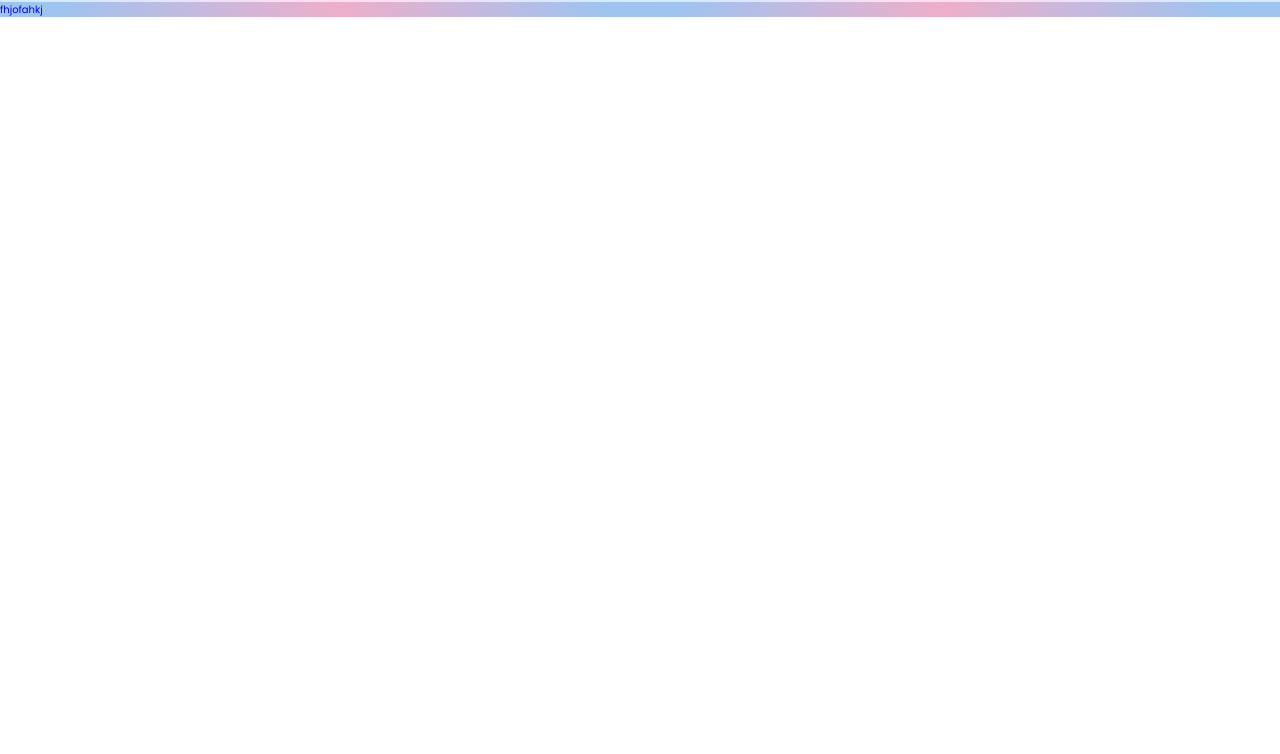
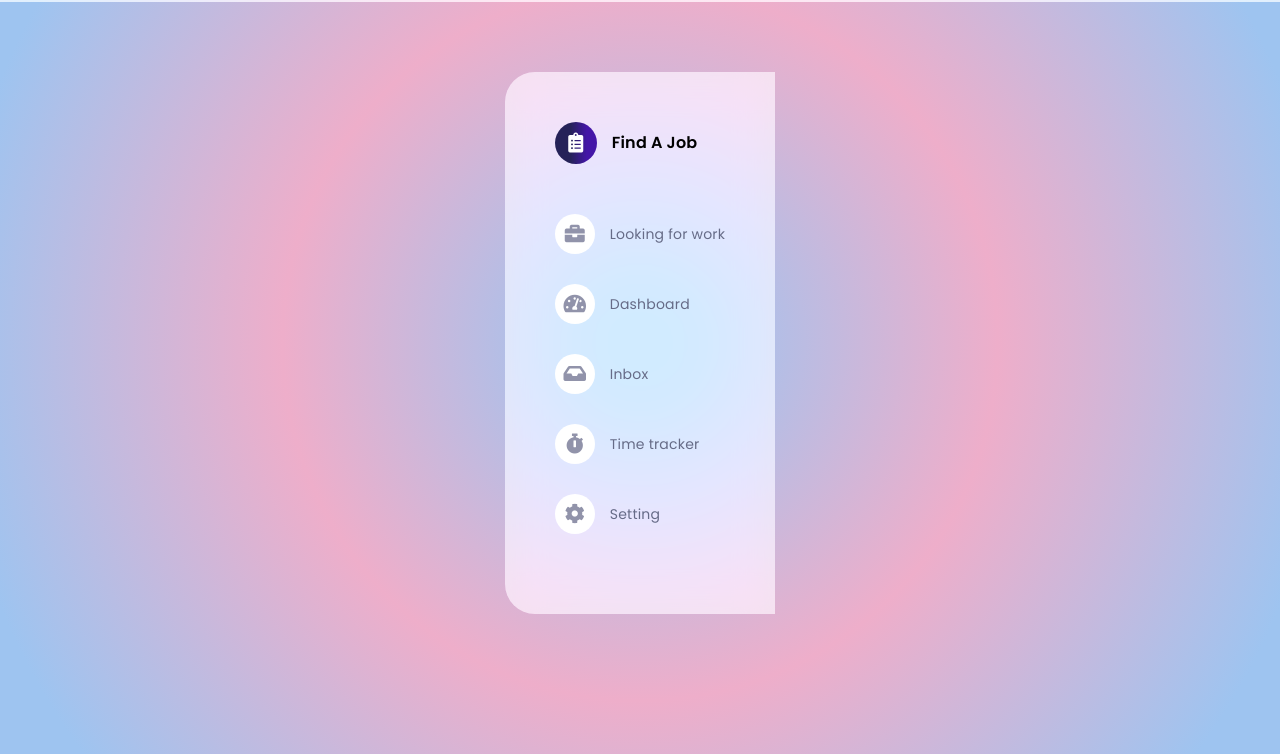
Before and after one commit to mohammadfakhrolahi/Front-end-mentorship-005, a plain HTML site: page index.html in a window 1280 px wide. Shown: the part 68-822 px from the top of the page. Before the commit the page ends 800 px from the top, so only its background shows below. Drawn offline with Linux system fonts and the light colour scheme.

Commit message:
style
Left navigation styled

```diff
--- a/index.html
+++ b/index.html
@@ -12,8 +12,6 @@
     <title>Job Seeker</title>
 </head>
 <body>
-    <main>
-
     <header id="header">
         <a href="./index.html" id="logo">Job Seeker</a>
 
@@ -45,9 +43,56 @@
         </div>
     </header>
 
+
+    <main>
+
         <section id="main-container">
 
-            <a href="#"> fhjofahkj</a>
+            <nav class="main-nav">
+
+                <div class="main-nav-header">
+                    <i class="fas fa-clipboard-list"></i>
+                    <span class="main-nav-header-title">Find A Job</span>
+                </div>
+
+                <ul class="main-nav-list">
+                    <li class="main-nav-item">
+                        <a href="#">
+                            <i class="fas fa-briefcase"></i>
+                            <span class="main-nav-item-title">Looking for work</span>
+                        </a>
+                    </li>
+
+                    <li class="main-nav-item">
+                        <a href="#">
+                            <i class="fas fa-tachometer-alt"></i>
+                            <span class="main-nav-item-title">Dashboard</span>
+                        </a>
+                    </li>
+
+                    <li class="main-nav-item">
+                        <a href="#">
+                            <i class="fas fa-inbox"></i>
+                            <span class="main-nav-item-title">Inbox</span>
+                        </a>
+                    </li>
+
+                    <li class="main-nav-item">
+                        <a href="#">
+                            <i class="fas fa-stopwatch"></i>
+                            <span class="main-nav-item-title">Time tracker</span>
+                        </a>
+                    </li>
+
+                    <li class="main-nav-item">
+                        <a href="#">
+                            <i class="fas fa-cog"></i>
+                            <span class="main-nav-item-title">Setting</span>
+                        </a>
+                    </li>
+                </ul>
+
+            </nav>
 
         </section>
 
--- a/styles/globalStyling/_colors.scss
+++ b/styles/globalStyling/_colors.scss
@@ -1,7 +1,26 @@
-$space-cadet: #252258ff;
-$trypan-blue: #4416a7ff;
-$blue-violet: #7038e8ff;
+$space-cadet: #252258;
+$trypan-blue: #4416a7;
+$blue-violet: #7038e8;
 $medium-purple: #9d77f0ff;
 $lavender-web: #f1ebfdff;
+$white: #fff;
 $medium-turquoise: #51d8d6ff;
 $capri: #22bbfdff;
+
+$black: #000000;
+$oxford-blue: #001429ff;
+$oxford-blue-2: #061a2eff;
+$oxford-blue-3: #000639ff;
+$space-cadet: #1a2843ff;
+$rhythm: #666b87ff;
+$rhythm-2: #6a6e8bff;
+$manatee: #959ba6ff;
+$cool-grey: #9193aaff;
+$cadet-blue-crayola: #a8aabcff;
+
+
+// shadow
+$shadow: rgba(0, 0, 0, 0.158);
+// @mixin space-cadet-trypan-blue {
+//     background-image: linear-gradient(to right, #252258, #29226c, #2f2180, #381e94, #4416a7);
+// }
--- a/styles/globalStyling/_variables.scss
+++ b/styles/globalStyling/_variables.scss
@@ -9,3 +9,14 @@
   justify-content: center;
   align-items: center;
 }
+
+@mixin flex-column-justify_start {
+  display: flex;
+  flex-direction: column;
+  justify-content: flex-start;
+}
+
+@mixin flex-items_center {
+  display: flex;
+  align-items: center;
+}
--- a/styles/layout/header.scss
+++ b/styles/layout/header.scss
@@ -7,9 +7,10 @@
   width: 100%;
   height: 7rem;
   @include flex-justify_sb-item_center();
-  background: rgba(255, 255, 255, 0.63);
+  background: rgba(255, 255, 255, 0.73);
   backdrop-filter: saturate(180%) blur(1.87rem);
   padding: 0 3rem;
+  position: absolute;
 }
 
 // ---- Logo ----
--- a/styles/main.scss
+++ b/styles/main.scss
@@ -3,12 +3,99 @@
 @import './globalStyling/_variables.scss';
 @import './components/buttons.scss';
 
+// Background
 main {
-  background: rgb(158, 196, 240);
+  @include flex-justify_center-items_center();
+  background: rgb(158, 196, 240) center/cover no-repeat;
   background: radial-gradient(
     circle,
     rgba(158, 196, 240, 1) 7%,
     rgba(238, 174, 202, 1) 47%,
     rgba(158, 196, 240, 1) 91%
   );
+  padding: 14rem 10rem;
 }
+
+// #main-container {
+//   border-radius: 30px
+// }
+
+// Main navigation - left side
+.main-nav {
+  @include flex-column-justify_start();
+  background: rgba(255, 255, 255, 0.63);
+  backdrop-filter: saturate(180%) blur(1.87rem);
+  padding: 5rem;
+  border-radius: 30px 0 0 30px;
+}
+
+.main-nav-header {
+  @include flex-items_center();
+
+  // icon
+  i {
+    width: 4.2rem;
+    height: 4.2rem;
+    @include flex-justify_center-items_center();
+    background: rgb(37, 34, 88);
+    background: linear-gradient(
+      90deg,
+      rgba(37, 34, 88, 1) 37%,
+      rgba(68, 22, 167, 1) 76%
+    );
+    color: #fff;
+    padding: 0.5rem;
+    border-radius: 50%;
+    font-size: 2rem;
+  }
+
+  .main-nav-header-title {
+    margin-left: 1.5rem;
+    font: {
+      size: 1.6rem;
+      weight: 600;
+    }
+  }
+}
+
+.main-nav-list {
+  margin-top: 5rem;
+
+  // Item
+  .main-nav-item {
+    a {
+      @include flex-items_center();
+      margin-bottom: 3rem;
+
+      i {
+        width: 4rem;
+        height: 4rem;
+        @include flex-justify_center-items_center();
+        background: $white;
+        color: $cool-grey;
+        padding: 0.5rem;
+        border-radius: 50%;
+        font-size: 2rem;
+      }
+
+      .main-nav-item-title {
+        color: $rhythm;
+        margin-left: 1.5rem;
+      }
+    }
+
+    a:hover {
+      i {
+        color: $blue-violet;
+        box-shadow: 0 10px 10px -5px $shadow;
+        transition: 0.2s;
+      }
+
+      .main-nav-item-title {
+        color: $black;
+        font-weight: 500;
+        transition: 0.2s;
+      }
+    }
+  }
+}
```
Also changed, not shown: styles/layout/header.css, styles/main.css, 2 other files. Lines whose indentation alone changed are shown as unchanged.
